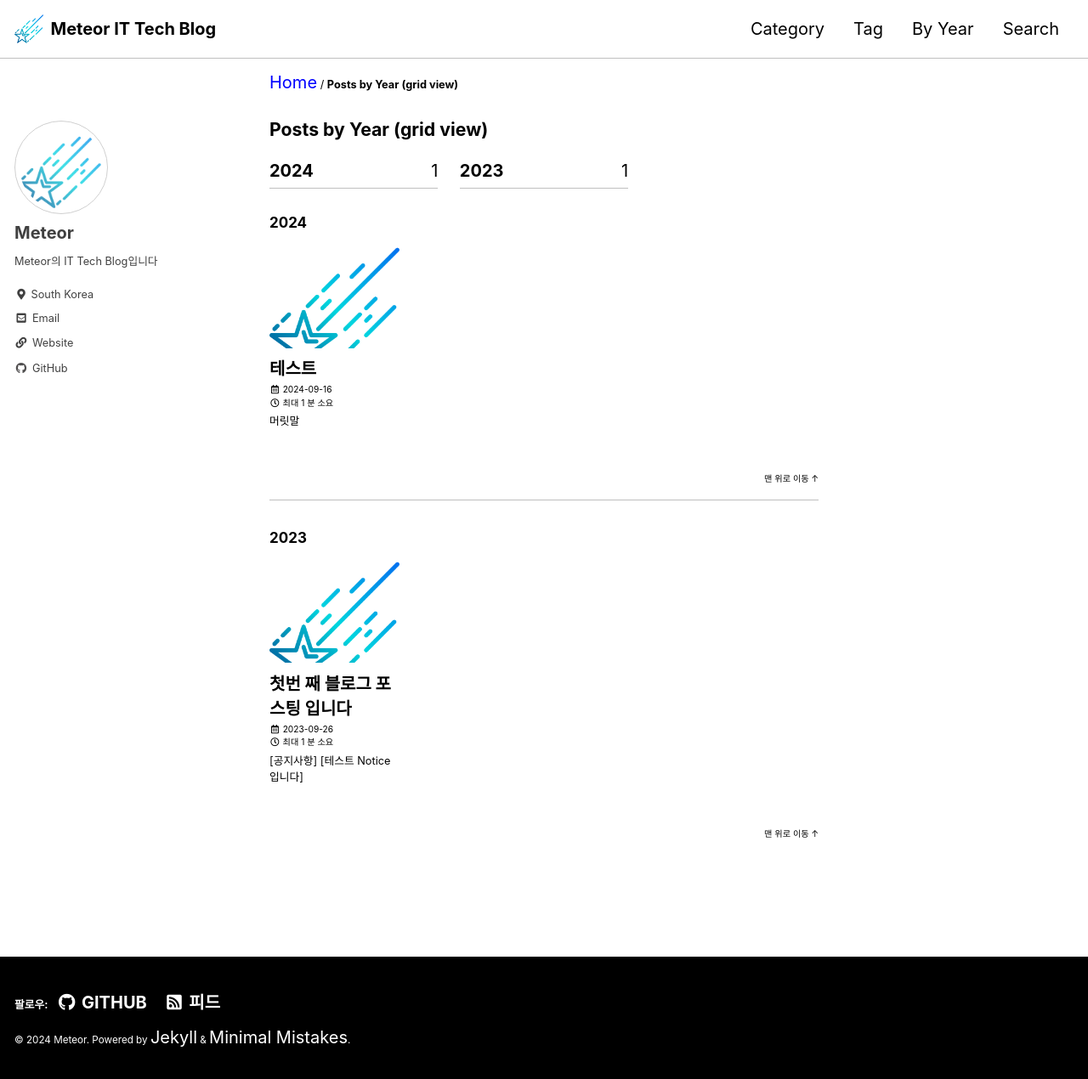
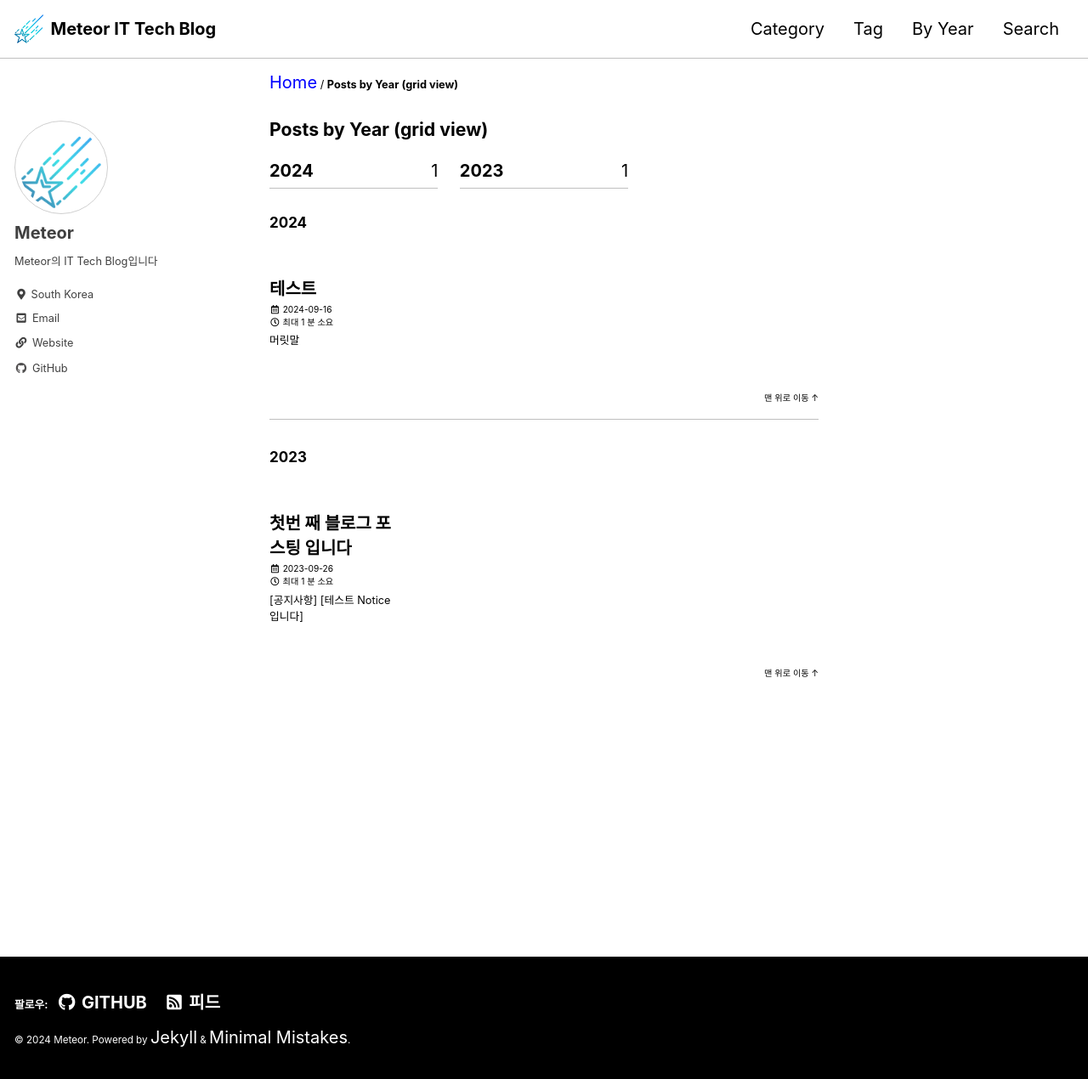
Before and after one commit to MeteorNote/MeteorNote.github.io, a Jekyll site: the page built from _pages/year-archive-grid.md, in a window 1280 px wide and 1270 px high. Shown: the whole window at 85% size. Built offline with Jekyll 4.4.1, drawn with Linux system fonts in a browser that asks for light colours; cached includes are drawn as plain includes.

Commit message:
undo config

```diff
--- a/_config.yml
+++ b/_config.yml
@@ -20,12 +20,11 @@ title                    : "Meteor IT Tech Blog"
 title_separator          : "-"
 subtitle                 : "" # site tagline that appears below site title in masthead
 name                     : "Meteor"
-description              : "Lee KyuDon의 IT Tech Blog입니다.
-Lee KyuDon, 1996"
+description              : "Lee KyuDon의 IT Tech Blog입니다."
 url                      : "https://MeteorNote.github.io/"
 baseurl                  : "" # the subpath of your site, e.g. "/blog"
 repository               : "" # GitHub username/repo-name e.g. "mmistakes/minimal-mistakes"
-teaser                   : "/assets/images/meteor.png" # path of fallback teaser image, e.g. "/assets/images/500x300.png"
+teaser                   : "" # path of fallback teaser image, e.g. "/assets/images/500x300.png"
 logo                     : "/assets/images/meteor.png" # path of logo image to display in the masthead, e.g. "/assets/images/88x88.png"
 masthead_title           : "" # overrides the website title displayed in the masthead, use " " for no title
 breadcrumbs              : true # true, false (default)
```
